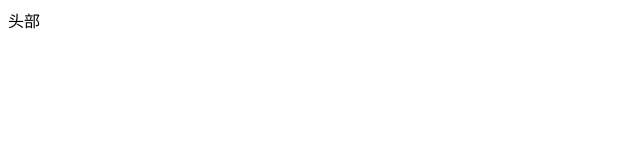
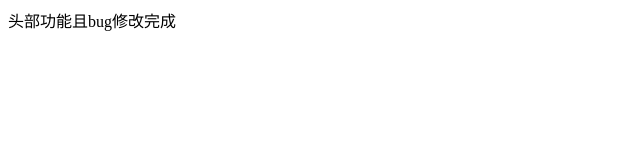
Before and after one commit to ssszjy/sn, a plain HTML site: page index.html in a window 1280 px wide. Shown: the whole page, without its empty margins (0-640 px from the left). Drawn offline with Linux system fonts and the light colour scheme.

Commit message:
v4-bug修复

```diff
--- a/index.html
+++ b/index.html
@@ -6,7 +6,7 @@
 </head>
 <body>
 	<header>
-		头部
+		头部功能且bug修改完成
 	</header>
 </body>
 </html>
```
